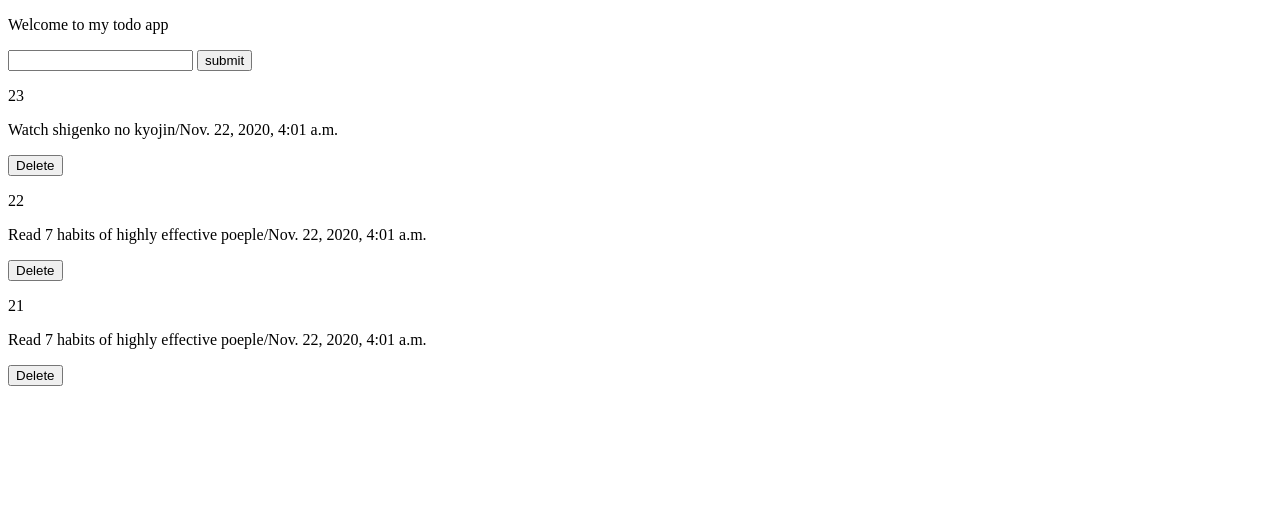
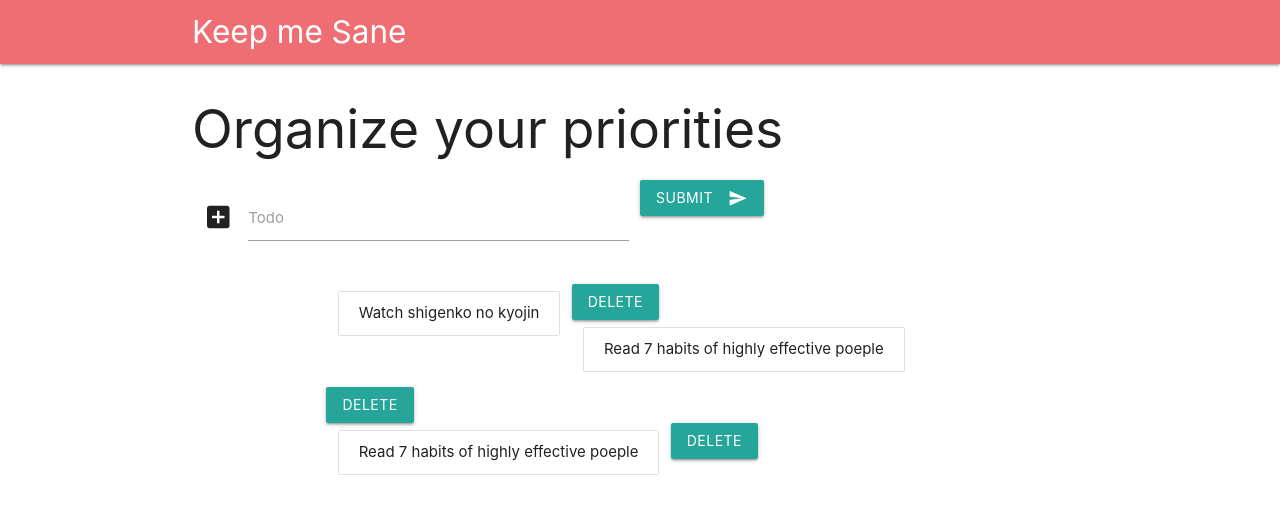
Before and after one commit to BenFaruna/keep-me-sane-V2, a Django app: page / in a window 1280 px wide. Shown: the top 514 px of the page. Run offline with Django 3.2, Linux system fonts and the light colour scheme; data comes from the database, SQL or seed files in the repository; both versions use the stored data as it was after the commit.

Commit message:
Adding UI, running into some difficulies. Going to sleep it's 4:17AM on sunday

```diff
--- a/todo/templates/base.html
+++ b/todo/templates/base.html
@@ -4,30 +4,56 @@
 
 <html lang="en">
 <head>
-    <meta charset="UTF-8">
-    <title>Sanity</title>
+    <link href="https://fonts.googleapis.com/icon?family=Material+Icons" rel="stylesheet">
+    <link rel="stylesheet" href="https://cdnjs.cloudflare.com/ajax/libs/materialize/1.0.0/css/materialize.min.css">
+    <meta name="viewport" content="width=device-width, initial-scale=1.0"/>
 </head>
 <body>
-<p>Welcome to my todo app</p>
 
+<nav>
+    <div class="container">
+        <div class="nav-wrapper" style="background-color:#323232">
+            <a href="/" class="brand-logo">Keep me Sane</a>
+        </div>
+    </div>
+</nav>
+
+<div class="container">
+    <h2>Organize your priorities</h2>
     <form action="{% url 'sanity:add_todo' %}" method="post">
         {% csrf_token %}
-    <input type="text" name="todo">
-    <button>submit</button>
+        <div class="row">
+            <div class="input-field col s6">
+                <i class="material-icons prefix">add_box</i>
+                <input id="icon_prefix" type="text" class="validate" name="todo">
+                <label for="icon_prefix">Todo</label>
+            </div>
+
+            <button class="btn waves-effect waves-light" type="submit" name="action">Submit
+                <i class="material-icons right">send</i>
+            </button>
+        </div>
     </form>
 
+    <div class="container">
         <div class="row">
             {% for items in todo_items %}
             <div class="col">
-        <p>{{ items.id }}</p>
-        <p>{{ items.todo }}/{{ items.date_added }}</p>
+
+                <ul class="collection">
+                    <li class="collection-item">{{ items.todo }}</li>
+                </ul>
             </div>
 
-    <form action="{% url 'sanity:delete_todo' items.id%}" method="post">
+            <form action="{% url 'sanity:delete_todo' items.id %}" method="post">
                 {% csrf_token %}
-        <button class="btn-danger">Delete</button>
+                <button class="btn waves-effect waves-light" type="submit" name="action">Delete</button>
             </form>
             {% endfor %}
         </div>
+    </div>
+</div>
+
+<script src="https://cdnjs.cloudflare.com/ajax/libs/materialize/1.0.0/js/materialize.min.js"></script>
 </body>
 </html>
```
Also changed, not shown: todo/db.sqlite3. Lines whose indentation alone changed are shown as unchanged.
